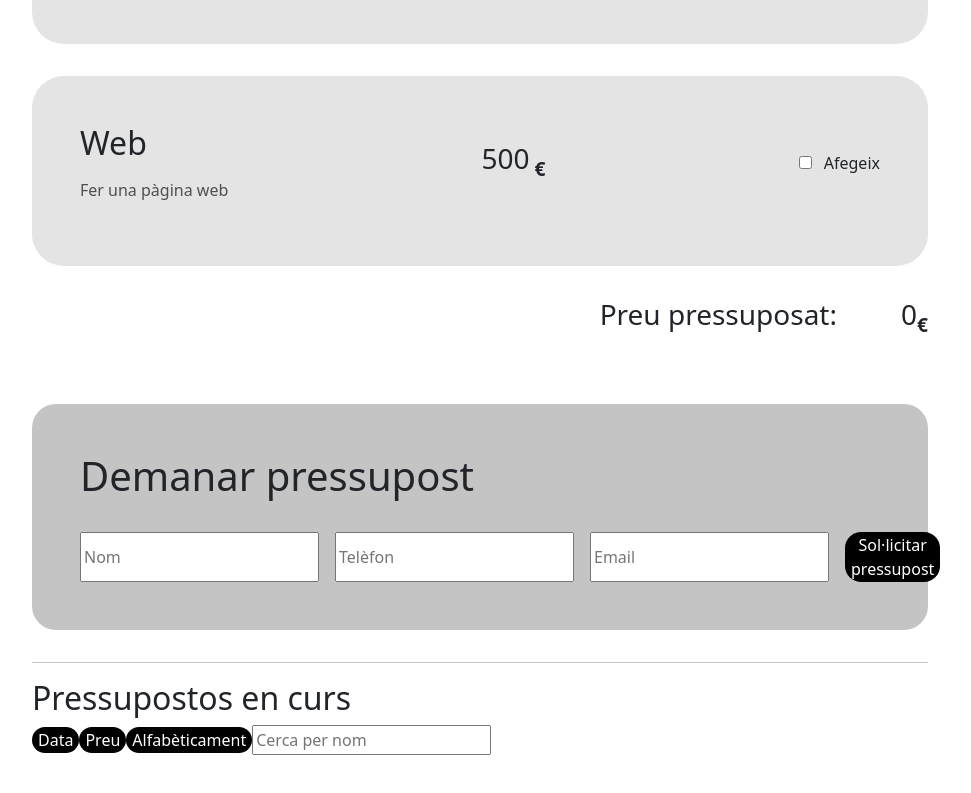
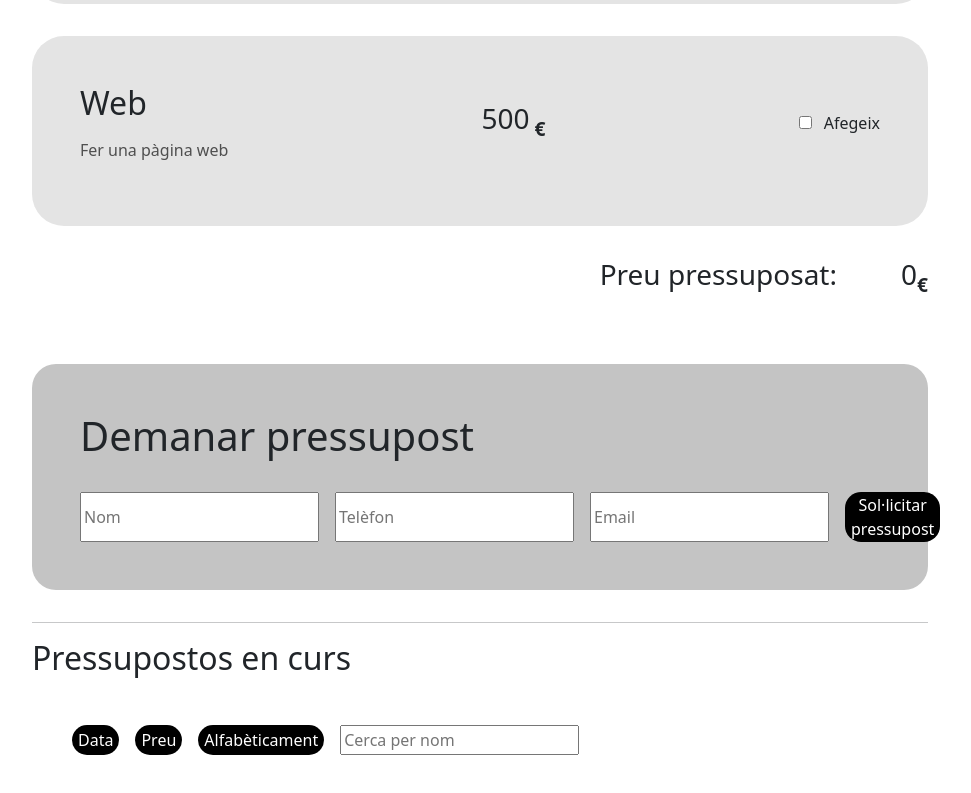
Before and after one commit to jordiciurana16/6.1-Pressupostos-Nivell3, an Angular app in the folder Sprint6/6.1-Pressupostos-Nivell3/Budgets/: page /landing in a window 1280 px wide. Shown: the part 777-1570 px from the top of the page, without its empty margins (160-1131 px from the left). Built offline with nearby package versions, Linux system fonts and the light colour scheme.

Commit message:
sorting butons menu layout

```diff
--- a/Sprint6/6.1-Pressupostos-Nivell3/Budgets/src/app/form/form.component.html
+++ b/Sprint6/6.1-Pressupostos-Nivell3/Budgets/src/app/form/form.component.html
@@ -55,7 +55,7 @@
 
   <h2>Pressupostos en curs</h2>
 
-  <div>
+  <menu>
     <button (click)="sortByDate()">Data</button>
     <button (click)="sortByPrice()">Preu</button>
     <button (click)="sortAlphabetically()">Alfabèticament</button>
@@ -64,7 +64,7 @@
       placeholder="Cerca per nom"
       (input)="filterByName($event)"
     />
-  </div>
+  </menu>
 
   <ng-container *ngFor="let user of filteredUsersBudgetList; index as i">
     <article>
--- a/Sprint6/6.1-Pressupostos-Nivell3/Budgets/src/app/form/form.component.scss
+++ b/Sprint6/6.1-Pressupostos-Nivell3/Budgets/src/app/form/form.component.scss
@@ -28,6 +28,13 @@ button {
   border-radius: 1rem;
 }
 
+menu {
+  display: flex;
+  gap: 1rem;
+  margin-top: 3rem;
+  margin-bottom: 3rem;
+}
+
 article {
   display: flex;
   justify-content: space-between;
--- a/Sprint6/6.1-Pressupostos-Nivell3/Budgets/src/app/landing/landing.component.html
+++ b/Sprint6/6.1-Pressupostos-Nivell3/Budgets/src/app/landing/landing.component.html
@@ -1,7 +1,6 @@
 <header>
   <button [routerLink]="['/']">Back</button>
   <span>
-    <p>Current URL: {{ budgetService.getCurrentUrl() }}</p>
     <button (click)="copyUrl()">Share Budget</button>
   </span>
 </header>
```
